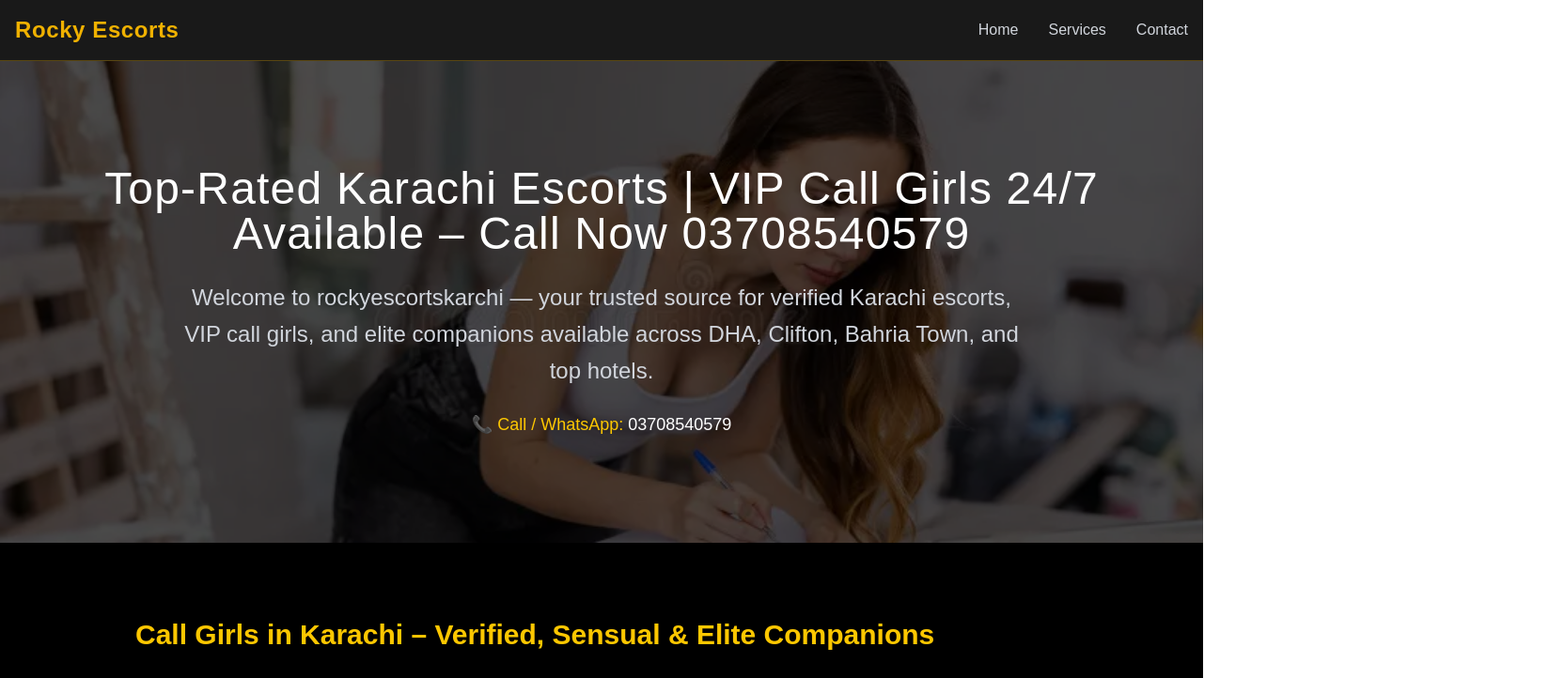
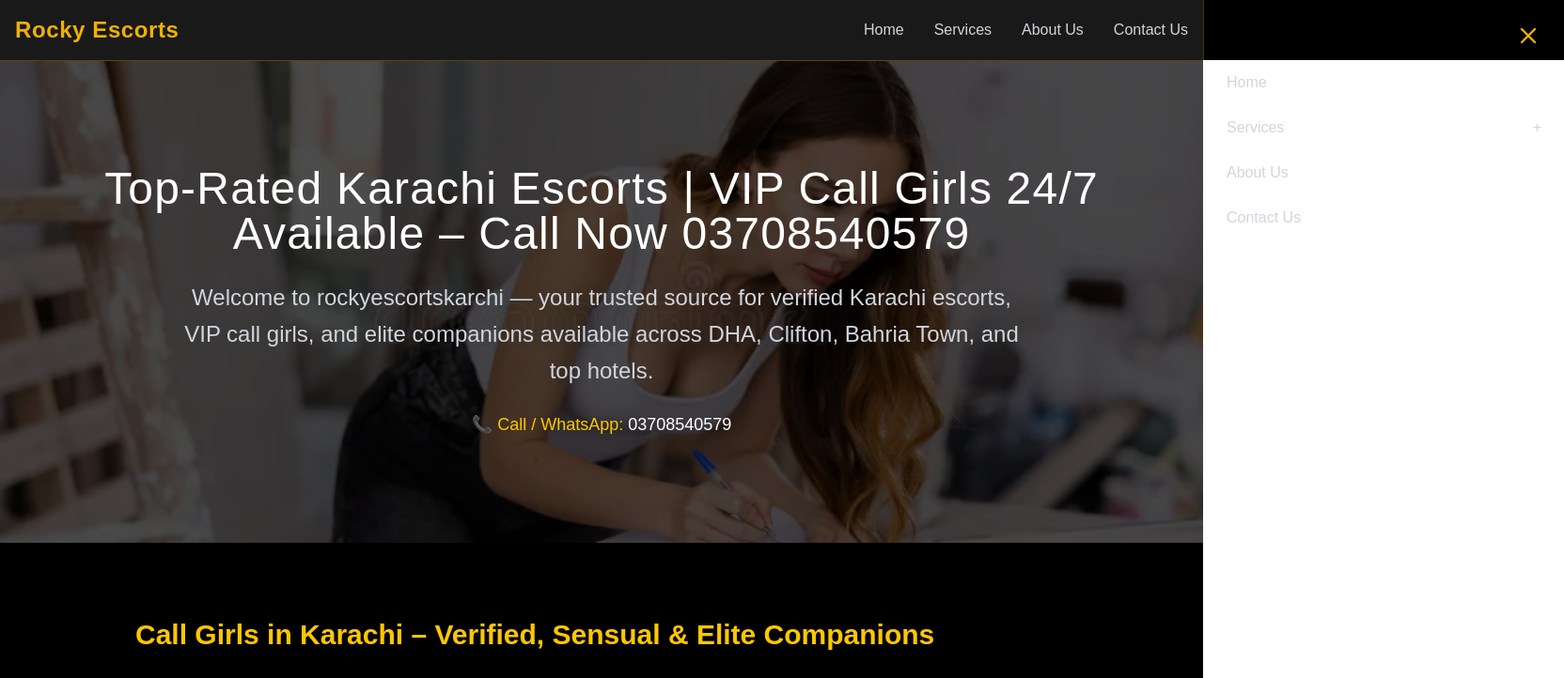
Before and after one commit to iamtalhaarifvlogs/rockykarachi1, a Next.js app: page / in a window 1280 px wide. Shown: the top 722 px of the page at 94% size, 1664 px wide, since content can reach past the window. Built offline with nearby package versions, Linux system fonts and the light colour scheme.

Commit message:
Update header.tsx

```diff
--- a/app/components/header.tsx
+++ b/app/components/header.tsx
@@ -1,19 +1,150 @@
+"use client";
+
+import { useState } from "react";
 import Link from "next/link";
 
 export default function Header() {
+  const [menuOpen, setMenuOpen] = useState(false);
+  const [servicesOpen, setServicesOpen] = useState(false);
+
   return (
     <header className="sticky top-0 z-50 bg-black/90 backdrop-blur border-b border-yellow-500/30">
       <div className="container mx-auto px-4 py-4 flex justify-between items-center">
-        <Link href="/" className="text-2xl font-bold text-yellow-500 tracking-wide">
+        {/* Logo */}
+        <Link
+          href="/"
+          className="text-2xl font-bold text-yellow-500 tracking-wide"
+        >
           Rocky Escorts
         </Link>
 
-        <nav className="hidden md:flex space-x-8 text-gray-300">
-          <Link href="/" className="hover:text-yellow-400">Home</Link>
-          <Link href="#services" className="hover:text-yellow-400">Services</Link>
-          <Link href="#contact" className="hover:text-yellow-400">Contact</Link>
+        {/* Desktop Nav */}
+        <nav className="hidden md:flex items-center space-x-8 text-gray-300">
+          <Link href="/" className="hover:text-yellow-400">
+            Home
+          </Link>
+
+          {/* Services Dropdown */}
+          <div className="relative group">
+            <span className="cursor-pointer hover:text-yellow-400">
+              Services
+            </span>
+
+            <div className="absolute left-0 mt-3 w-56 bg-black border border-yellow-500/30 rounded-lg shadow-lg opacity-0 invisible group-hover:opacity-100 group-hover:visible transition-all duration-200">
+              <Link
+                href="/how-to-book"
+                className="block px-4 py-3 hover:bg-yellow-500/10 hover:text-yellow-400"
+              >
+                How do I book?
+              </Link>
+              <Link
+                href="/how-to-connect"
+                className="block px-4 py-3 hover:bg-yellow-500/10 hover:text-yellow-400"
+              >
+                How do I connect?
+              </Link>
+              <Link
+                href="/models"
+                className="block px-4 py-3 hover:bg-yellow-500/10 hover:text-yellow-400"
+              >
+                Models
+              </Link>
+            </div>
+          </div>
+
+          <Link href="/about-us" className="hover:text-yellow-400">
+            About Us
+          </Link>
+          <Link href="/contact-us" className="hover:text-yellow-400">
+            Contact Us
+          </Link>
         </nav>
+
+        {/* Hamburger */}
+        <button
+          className="md:hidden text-yellow-500"
+          onClick={() => setMenuOpen(true)}
+        >
+          <svg
+            className="w-7 h-7"
+            fill="none"
+            stroke="currentColor"
+            strokeWidth={2}
+            viewBox="0 0 24 24"
+          >
+            <path strokeLinecap="round" strokeLinejoin="round" d="M4 6h16M4 12h16M4 18h16" />
+          </svg>
+        </button>
       </div>
+
+      {/* Mobile Slide Menu */}
+      <div
+        className={`fixed top-0 right-0 h-full w-[80%] max-w-sm bg-black border-l border-yellow-500/30 z-50 transform transition-transform duration-300 ${
+          menuOpen ? "translate-x-0" : "translate-x-full"
+        }`}
+      >
+        <div className="p-6 flex flex-col space-y-6 text-gray-300">
+          {/* Close */}
+          <button
+            className="self-end text-yellow-500"
+            onClick={() => setMenuOpen(false)}
+          >
+            <svg
+              className="w-7 h-7"
+              fill="none"
+              stroke="currentColor"
+              strokeWidth={2}
+              viewBox="0 0 24 24"
+            >
+              <path strokeLinecap="round" strokeLinejoin="round" d="M6 18L18 6M6 6l12 12" />
+            </svg>
+          </button>
+
+          <Link href="/" onClick={() => setMenuOpen(false)}>
+            Home
+          </Link>
+
+          {/* Mobile Services */}
+          <div>
+            <button
+              onClick={() => setServicesOpen(!servicesOpen)}
+              className="flex justify-between w-full hover:text-yellow-400"
+            >
+              Services
+              <span>{servicesOpen ? "−" : "+"}</span>
+            </button>
+
+            {servicesOpen && (
+              <div className="mt-3 ml-4 flex flex-col space-y-3 text-sm">
+                <Link href="/how-to-book" onClick={() => setMenuOpen(false)}>
+                  How do I book?
+                </Link>
+                <Link href="/how-to-connect" onClick={() => setMenuOpen(false)}>
+                  How do I connect?
+                </Link>
+                <Link href="/models" onClick={() => setMenuOpen(false)}>
+                  Models
+                </Link>
+              </div>
+            )}
+          </div>
+
+          <Link href="/about-us" onClick={() => setMenuOpen(false)}>
+            About Us
+          </Link>
+          <Link href="/contact-us" onClick={() => setMenuOpen(false)}>
+            Contact Us
+          </Link>
+        </div>
+      </div>
+
+      {/* Overlay */}
+      {menuOpen && (
+        <div
+          className="fixed inset-0 bg-black/60 z-40"
+          onClick={() => setMenuOpen(false)}
+        />
+      )}
     </header>
   );
 }
```
